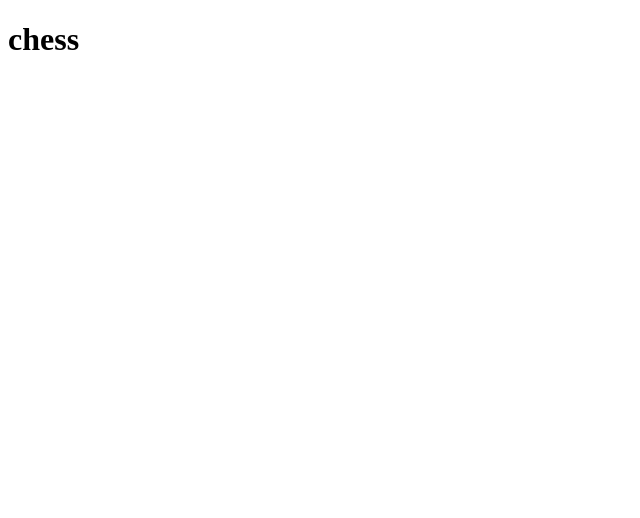
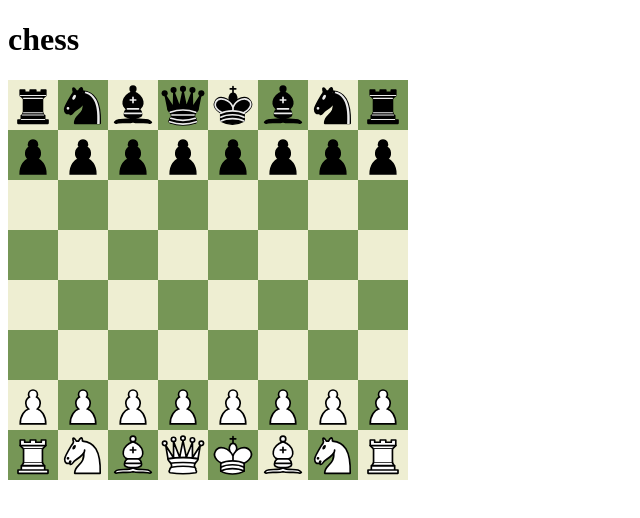
Before and after one commit to theavgeekbee/chess, a plain HTML site: page client/index.html in a window 1280 px wide. Shown: the whole page, without its empty margins (0-640 px from the left). Drawn offline with Linux system fonts and the light colour scheme.

Commit message:
draw chessboard

```diff
--- a/client/index.html
+++ b/client/index.html
@@ -9,5 +9,8 @@
 </head>
 <body>
     <h1>chess</h1>
+    <canvas id="game" width="400" height="400">
+        Your browser deos not support HTML canvas!
+    </canvas>
 </body>
 </html>
--- a/client/script.js
+++ b/client/script.js
@@ -0,0 +1,90 @@
+const canvas = document.getElementById("game");
+const ctx = canvas.getContext("2d");
+let gameState = Array.from({length: 8}, () =>  Array(8).fill(""));
+
+const pieces = ["bB", "bK", "bN", "bP", "bQ", "bR", "wB", "wK", "wN", "wP", "wQ", "wR"];
+let pieceImages = {};
+
+const files = ["a", "b", "c", "d", "e", "f", "g", "h"];
+const ranks = ["1", "2", "3", "4", "5", "6", "7", "8"];
+
+let clicked_square = undefined;
+
+function drawBoard() {
+    for (let i = 0; i < 8; i++) {
+        for (let j = 0; j < 8; j++) {
+            if (clicked_square && i == clicked_square[0] && j == clicked_square[1]) {
+                ctx.fillStyle = "#ff9f05";
+            } else if ((i + j) % 2 == 0) {
+                ctx.fillStyle = "#769656";
+            } else {
+                ctx.fillStyle = "#eeeed2";
+            }
+            ctx.fillRect(50 * j, 400 - (50 * (i + 1)), 50, 50);
+
+            if (gameState[i][j] != "") {
+                ctx.drawImage(
+                    pieceImages[gameState[i][j]],
+                    50 * j,
+                    400 - (50 * (i + 1)),
+                    50,
+                    50
+                );
+            }
+        }
+    }
+
+    requestAnimationFrame(drawBoard);
+}
+
+function loadImage(src) {
+    return new Promise((resolve, reject) => {
+        const img = new Image();
+        img.crossOrigin = 'anonymous';
+        img.onload = () => resolve(img);
+        img.onerror = (err) => reject(err);
+        img.src = src;
+    })
+}
+
+async function initGame() {
+    ctx.fillStyle = "black";
+    ctx.lineWidth = 2;
+    ctx.fillText("loading game pieces....", 0, 50);
+    const promises = pieces.map(async (val) => {
+        const img = await loadImage(`assets/${val}.svg`);
+        return [val, img];
+    });
+
+    const resolvedPairs = await Promise.all(promises);
+    pieceImages = Object.fromEntries(resolvedPairs);
+
+    gameState[0] = ["wR", "wN", "wB", "wQ", "wK", "wB", "wN", "wR"];
+    gameState[1] = Array(8).fill("wP");
+
+    gameState[6] = Array(8).fill("bP");
+    gameState[7] = ["bR", "bN", "bB", "bQ", "bK", "bB", "bN", "bR"];
+
+    ctx.clearRect(0, 0, canvas.width, canvas.height);
+    drawBoard();
+}
+
+canvas.addEventListener('click', (e) => {
+    e.preventDefault();
+
+    const rect = canvas.getBoundingClientRect();
+    const x = e.clientX - rect.left;
+    const y = e.clientY - rect.top;
+
+    const row = Math.floor((400 - y) / 50);
+    const col = Math.floor(x / 50);
+    const coord = [row, col];
+
+    if (!clicked_square || !clicked_square.every((val, index) => val === coord[index])) {
+        clicked_square = coord;
+    } else {
+        clicked_square = undefined;
+    }
+});
+
+initGame();
```
Also changed, not shown: client/assets/bB.svg (added), client/assets/bK.svg (added), client/assets/bN.svg (added), client/assets/bP.svg (added), client/assets/bQ.svg (added), client/assets/bR.svg (added), client/assets/wB.svg (added), client/assets/wK.svg (added), client/assets/wN.svg (added), client/assets/wP.svg (added), client/assets/wQ.svg (added), client/assets/wR.svg (added).
